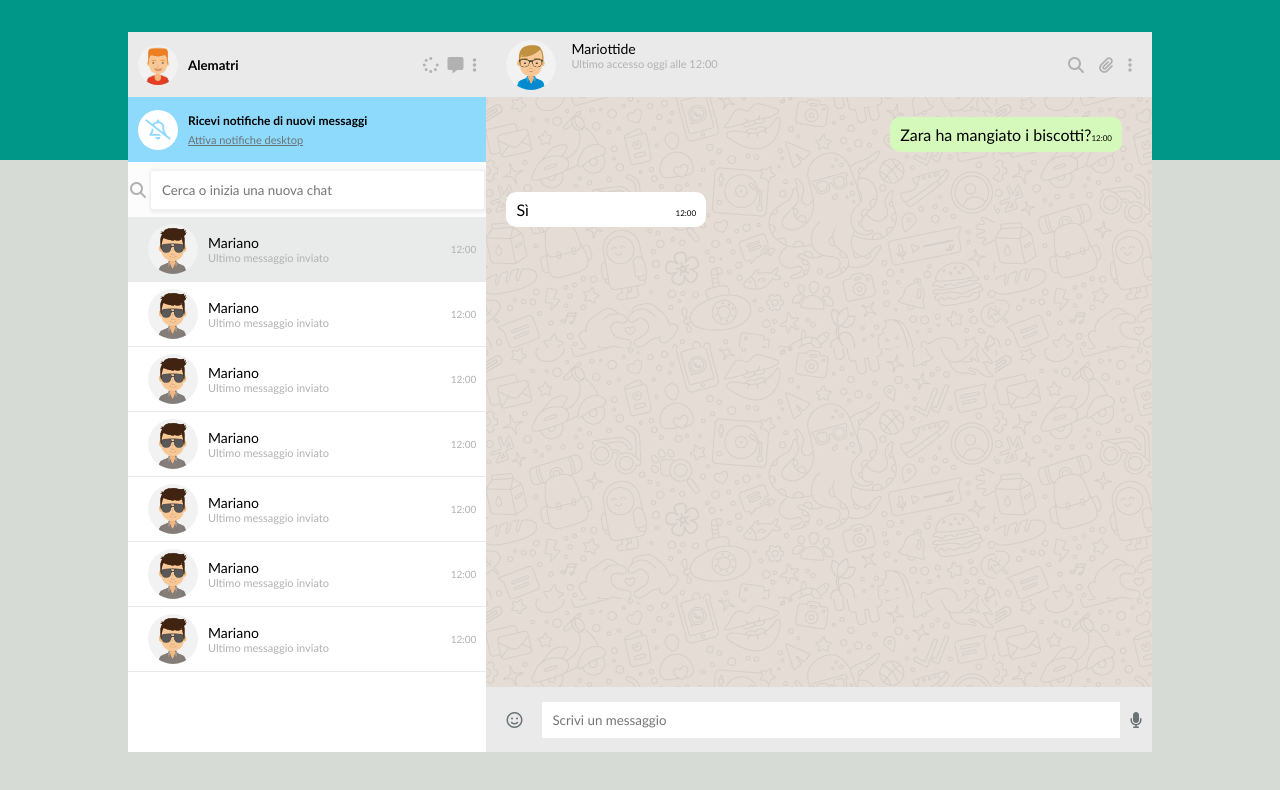
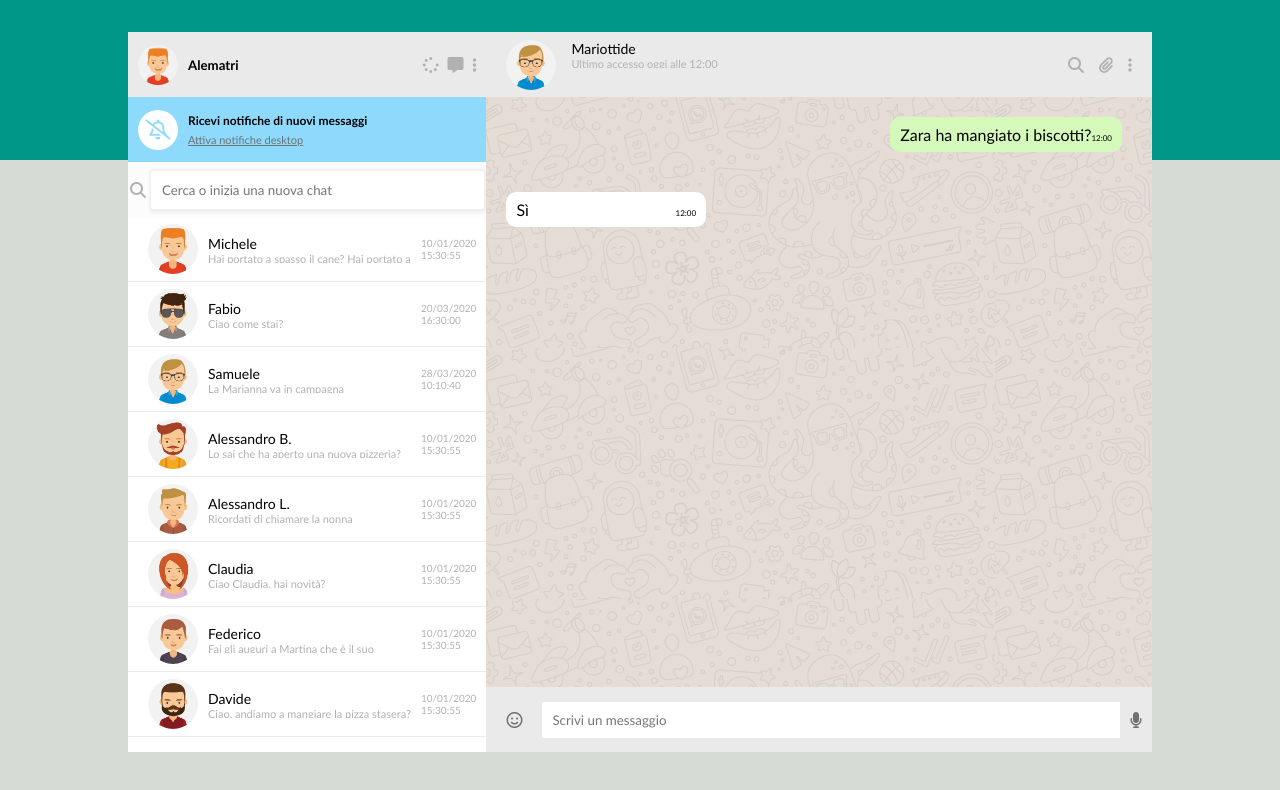
Before and after one commit to Alematri/vue-boolzapp, a plain HTML site: page index.html in a window 1280 px wide. Drawn offline with nearby package versions, Linux system fonts and the light colour scheme.

Commit message:
[Milestone1] JS done

```diff
--- a/css/style.css
+++ b/css/style.css
@@ -178,6 +178,8 @@
 .msg-user{
   font-size: 11px;
   color: var(--icon-gray);
+  overflow-y: hidden;
+  max-height: 11px;
 }
 
 .date-user{
--- a/index.html
+++ b/index.html
@@ -62,67 +62,13 @@
 
             <ul class="list">
 
-              <li class="list-chat bg-active">
-                <img src="img/avatar_2.jpg">
+              <li class="list-chat" v-for="(contact, index) in contacts">
+                <img :src="contact.avatar">
                 <div class="info-c">
-                  <p class="name-user">Mariano</p>
-                  <p class="msg-user">Ultimo messaggio inviato</p>
+                  <p class="name-user">{{contact.name}}</p>
+                  <p class="msg-user">{{contact.messages[0].message}}</p>
                 </div>
-                <span class="date-user">12:00</span>
-              </li>
-
-              <li class="list-chat">
-                <img src="img/avatar_2.jpg">
-                <div class="info-c">
-                  <p class="name-user">Mariano</p>
-                  <p class="msg-user">Ultimo messaggio inviato</p>
-                </div>
-                <span class="date-user">12:00</span>
-              </li>
-
-              <li class="list-chat">
-                <img src="img/avatar_2.jpg">
-                <div class="info-c">
-                  <p class="name-user">Mariano</p>
-                  <p class="msg-user">Ultimo messaggio inviato</p>
-                </div>
-                <span class="date-user">12:00</span>
-              </li>
-
-              <li class="list-chat">
-                <img src="img/avatar_2.jpg">
-                <div class="info-c">
-                  <p class="name-user">Mariano</p>
-                  <p class="msg-user">Ultimo messaggio inviato</p>
-                </div>
-                <span class="date-user">12:00</span>
-              </li>
-
-              <li class="list-chat">
-                <img src="img/avatar_2.jpg">
-                <div class="info-c">
-                  <p class="name-user">Mariano</p>
-                  <p class="msg-user">Ultimo messaggio inviato</p>
-                </div>
-                <span class="date-user">12:00</span>
-              </li>
-
-              <li class="list-chat">
-                <img src="img/avatar_2.jpg">
-                <div class="info-c">
-                  <p class="name-user">Mariano</p>
-                  <p class="msg-user">Ultimo messaggio inviato</p>
-                </div>
-                <span class="date-user">12:00</span>
-              </li>
-
-              <li class="list-chat">
-                <img src="img/avatar_2.jpg">
-                <div class="info-c">
-                  <p class="name-user">Mariano</p>
-                  <p class="msg-user">Ultimo messaggio inviato</p>
-                </div>
-                <span class="date-user">12:00</span>
+                <span class="date-user">{{contact.messages[0].date}}</span>
               </li>
 
             </ul>
--- a/js/script.js
+++ b/js/script.js
@@ -6,12 +6,12 @@ createApp({
       contacts: [
         {
             name: 'Michele',
-            avatar: './img/avatar_1.png',
+            avatar: '../img/avatar_1.jpg',
             visible: true,
             messages: [
                 {
                     date: '10/01/2020 15:30:55',
-                    message: 'Hai portato a spasso il cane?',
+                    message: 'Hai portato a spasso il cane? Hai portato a spasso il cane? Hai portato a spasso il cane? Hai portato a spasso il cane? Hai portato a spasso il cane?',
                     status: 'sent'
                 },
                 {
@@ -28,7 +28,7 @@ createApp({
         },
         {
             name: 'Fabio',
-            avatar: './img/avatar_2.png',
+            avatar: '../img/avatar_2.jpg',
             visible: true,
             messages: [
                 {
@@ -50,7 +50,7 @@ createApp({
         },
         {
             name: 'Samuele',
-            avatar: './img/avatar_3.png',
+            avatar: '../img/avatar_3.jpg',
             visible: true,
             messages: [
                 {
@@ -72,7 +72,7 @@ createApp({
         },
         {
             name: 'Alessandro B.',
-            avatar: './img/avatar_4.png',
+            avatar: '../img/avatar_4.jpg',
             visible: true,
             messages: [
                 {
@@ -89,7 +89,7 @@ createApp({
         },
         {
             name: 'Alessandro L.',
-            avatar: './img/avatar_5.png',
+            avatar: '../img/avatar_5.jpg',
             visible: true,
             messages: [
                 {
@@ -106,7 +106,7 @@ createApp({
         },
         {
             name: 'Claudia',
-            avatar: './img/avatar_6.png',
+            avatar: '../img/avatar_6.jpg',
             visible: true,
             messages: [
                 {
@@ -128,7 +128,7 @@ createApp({
         },
         {
             name: 'Federico',
-            avatar: './img/avatar_7.png',
+            avatar: '../img/avatar_7.jpg',
             visible: true,
             messages: [
                 {
@@ -145,7 +145,7 @@ createApp({
         },
         {
             name: 'Davide',
-            avatar: './img/avatar_8.png',
+            avatar: '../img/avatar_8.jpg',
             visible: true,
             messages: [
                 {
```
